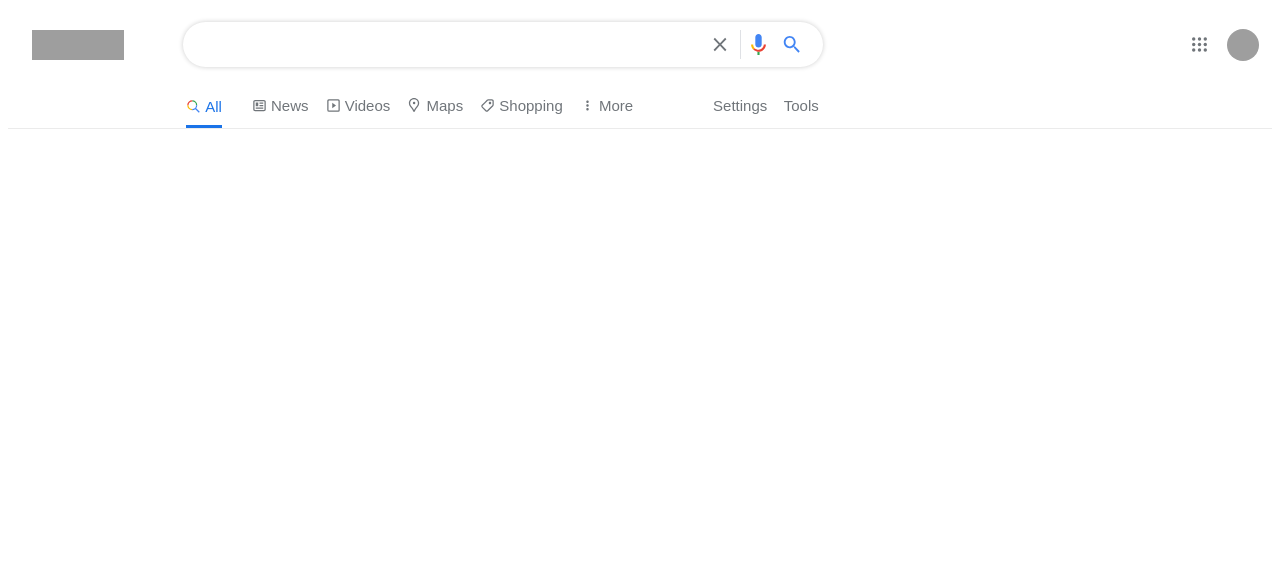
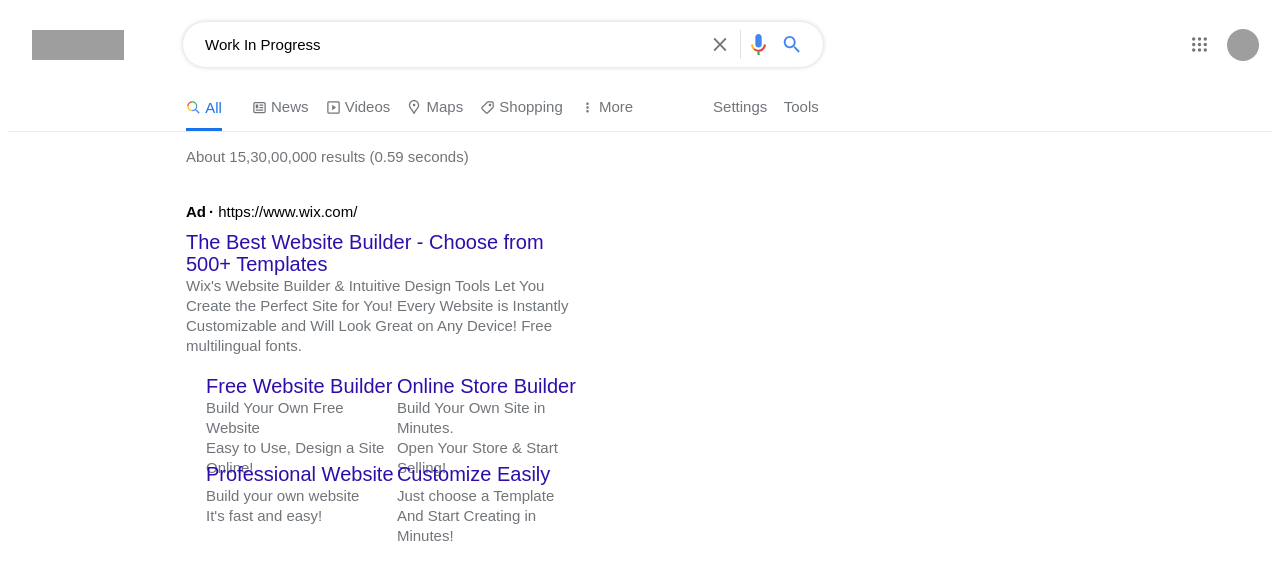
Before and after one commit to AnishKacham/google-homepage, a plain HTML site: page index.html in a window 1280 px wide. Drawn offline with Linux system fonts and the light colour scheme; grey boxes are pictures that could not be loaded.

Commit message:
added a few results

```diff
--- a/index.css
+++ b/index.css
@@ -2,9 +2,13 @@
     border: black solid;
     margin: 10px;
 } */
+input[type="text"] {
+    font-size:15px;
+}
 body{
     font-family:arial,sans-serif;
     font-size: 15px;
+    line-height: 20px;
 }
 .topbar{
     margin-top: 22px;
@@ -110,6 +114,66 @@ body{
 .righthalfnav{
     margin-left: 73px;
 }
+.speed-content{
+    display: flex;
+}
+.speed{
+    margin: 15px 0px 15px 178px;
+    color: #70757A;
+}
+.search-content{
+    display: flex;
+    margin-left: 178px;
+    /* border: solid salmon; */
+}
+.results{
+    /* border: solid black; */
+    width: 37%;
+}
+/* .people-search{
+    border: solid black;
+}
+.result-container{
+    border: solid salmon;
+} */
+.result-container{
+    margin: 10px 0 10px 0;
+}
+.ad-separator{
+    margin-left: 3px;
+}
+.website-intro{
+    display: inline-flex;
+    margin: 10px 0 10px 0;
+}
+.heading-link{
+    color: #2F0DAB;
+    font-size: 20px;
+}
+.description{
+    margin: 10px 0 10px 0;
+    color: #70757A;
+}
+.cats{
+    margin: 20px 0 20px 20px;
+    /* border: solid salmon; */
+    height: 180px;
+}
+.individual{
+    /* border: solid black; */
+    width: 50%;
+    height: 100%;
+}
+.row{
+    height: 49%;
+    display: flex;
+}
+a{
+    text-decoration: none;
+}
+a:hover {
+    text-decoration: underline;
+ }
 :focus{
     outline: none;
 }
--- a/index.html
+++ b/index.html
@@ -18,7 +18,7 @@
                 <img class="logo" src="https://www.google.com/images/branding/googlelogo/2x/googlelogo_color_92x30dp.png" alt="Google" height="30" width="92" data-atf="1">
             </div>
             <div class="input-field-container">
-                <input type="text" class="input-field" name="search">
+                <input type="text" value="Work In Progress" class="input-field" name="search">
                 <img class="search-bar-icons" src="/icons/close_black_24dp.svg" alt="search"> &nbsp &nbsp
                 <span class="separator"></span>
                 <img class="search-bar-icons mic" src="/icons/google-mic-seeklogo.com.svg" alt="search">
@@ -63,5 +63,62 @@
             <span class="nav-text">Tools</span>
         </span>
     </div>
+    <div class="speed-content">
+        <span class="speed">About 15,30,00,000 results (0.59 seconds) </span>
+    </div>
+    <div class="search-content">
+        <div class="results">
+            <div class="result-container">
+                <span>
+                    <h4 class="website-intro">Ad <span class="ad-separator">·</span></h4><span> https://www.wix.com/ </span><br/>
+                    <a class="heading-link" href="null">
+                        The Best Website Builder - Choose from 500+ Templates
+                    </a><br/>
+                    <span class="description">
+                        Wix's Website Builder & Intuitive Design Tools Let You Create the Perfect Site for You! Every Website is Instantly Customizable and Will Look Great on Any Device! Free multilingual fonts.
+                    </span>
+                </span>
+                <div class="cats">
+                    <div class="row">
+                        <div class="individual">
+                            <a class="heading-link" href="null">Free Website Builder</a><br/>
+                            <span class="description">
+                                Build Your Own Free Website<br/>
+                                Easy to Use, Design a Site Online!
+                            </span>
+                        </div>
+                        <div class="individual">
+                            <a class="heading-link" href="null">Online Store Builder</a><br/>
+                            <span class="description">
+                                Build Your Own Site in Minutes.<br/>
+                                Open Your Store & Start Selling!
+                            </span>
+                        </div>
+                    </div>
+                    <div class="row">
+                        <div class="individual">
+                            <a class="heading-link" href="null">Professional Website</a><br/>
+                            <span class="description">
+                               Build your own website<br/>
+                               It's fast and easy!
+                            </span>
+                        </div>
+                        <div class="individual">
+                            <a class="heading-link" href="null">Customize Easily</a><br/>
+                            <span class="description">
+                                Just choose a Template <br/> And Start Creating in Minutes!
+                            </span>
+                        </div>
+                    </div>
+                </div>
+            </div>
+            <div class="result-container">
+                <span></span>
+            </div>
+        </div>
+        <div class="people-search">
+            <span></span>
+        </div>
+    </div>
 </body>
 </html>
```
